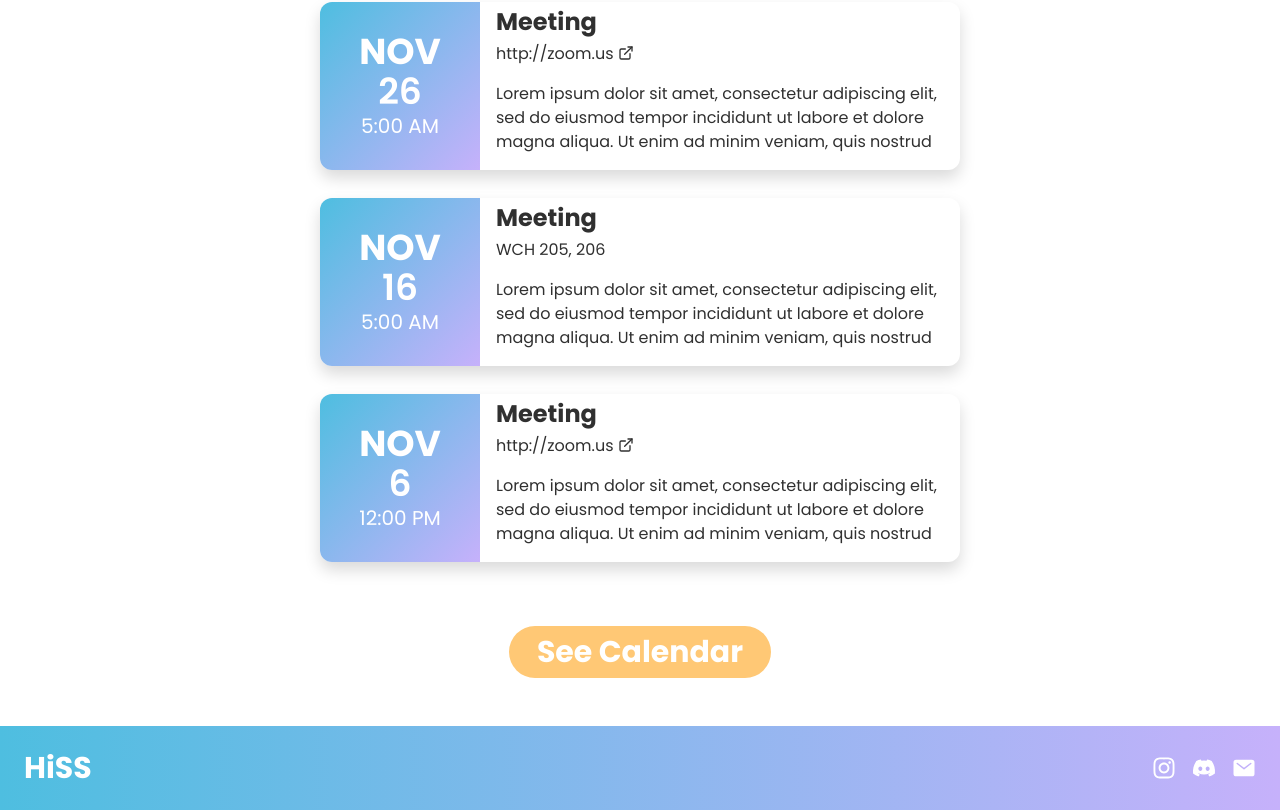
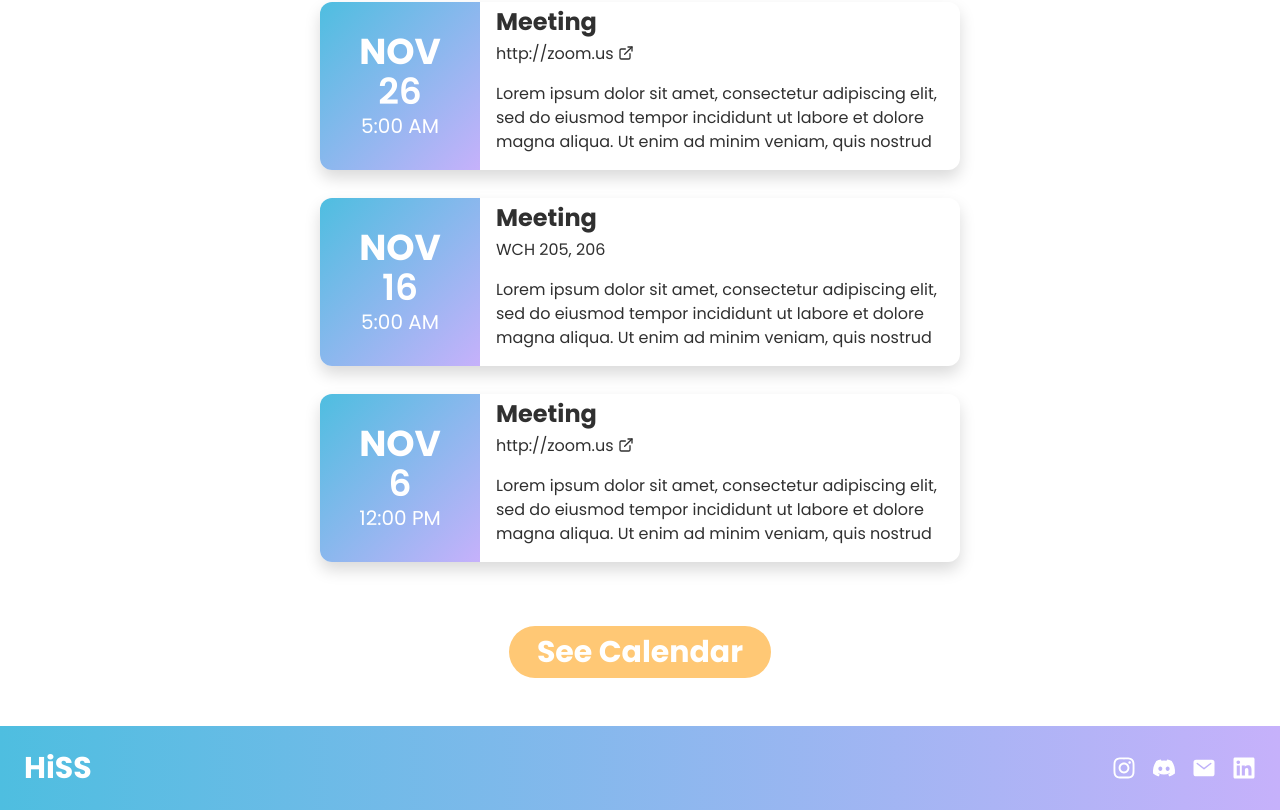
Before and after one commit to acm-ucr/hiss-website, a Next.js app: page / in a window 1280 px wide. Shown: the part 2874-3684 px from the top of the page. Built offline with nearby package versions, Linux system fonts and the light colour scheme.

Commit message:
linkedIn added

```diff
--- a/src/components/Footer.jsx
+++ b/src/components/Footer.jsx
@@ -1,6 +1,8 @@
 import React from "react";
 import { FaInstagram, FaDiscord } from "react-icons/fa";
 import { IoMail } from "react-icons/io5";
+import { FaLinkedin } from "react-icons/fa";
+
 const Footer = () => {
   return (
     <div className="bg-gradient-to-r from-hiss-blue to-hiss-purple w-full p-4">
@@ -13,17 +15,26 @@ const Footer = () => {
           >
             {<FaInstagram className="text-2xl" />}{" "}
           </a>
+
           <a
             href="https://discord.gg/NrsJjtAQAE"
             className="text-white hover:scale-110 duration-300"
           >
             {<FaDiscord className="text-2xl" />}
           </a>
+
           <a
             href="mailto:highlanderstat@ucr.edu"
             className="text-white hover:scale-110 duration-300"
           >
             {<IoMail className="text-2xl" />}
+          </a>
+
+          <a
+            href="https://www.linkedin.com/company/highlander-statistics-society"
+            className="text-white hover:scale-110 duration-300"
+          >
+            {<FaLinkedin className="text-2xl" />}
           </a>
         </div>
       </div>
```
